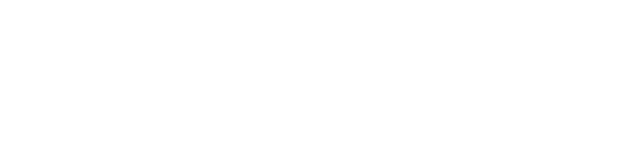
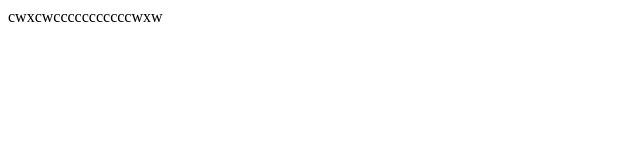
Before and after one commit to alloul/coursera-test, a plain HTML site: page site/index.html in a window 1280 px wide. Shown: the whole page, without its empty margins (0-640 px from the left). Drawn offline with Linux system fonts and the light colour scheme.

Commit message:
smaaaaaal

```diff
--- a/site/index.html
+++ b/site/index.html
@@ -24,6 +24,7 @@
 	</style>
 </head>
 <body>
+cwxcwcccccccccccwxw
 
 </body>
 </html>
```
